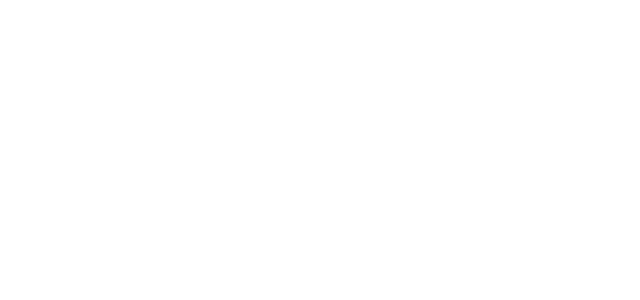
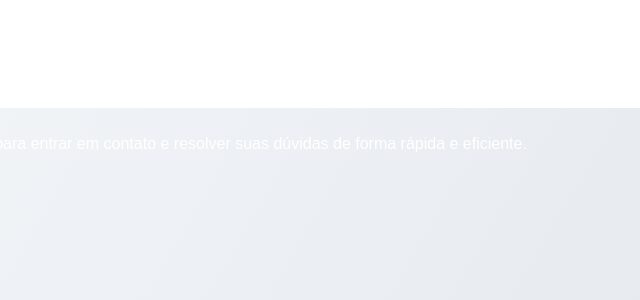
Before and after one commit to IsaiasZaza/cetmafront, a Next.js app: page /atendimento in a window 1280 px wide. Before the commit this address had no page. Shown: the part 1092-1392 px from the top of the page, without its empty margins (640-1280 px from the left). Before the commit the page ends 800 px from the top, so only its background shows below. Built offline with nearby package versions, Linux system fonts and the light colour scheme.

Commit message:
atendimento criado

```diff
--- /dev/null
+++ b/src/app/atendimento/page.js
@@ -0,0 +1,10 @@
+import AtendimentoAluno
+ from "@/components/AtendimentoAluno"
+
+const atendimento = () => {
+    return (
+        <AtendimentoAluno />
+    )
+}
+
+export default atendimento
--- /dev/null
+++ b/src/components/AtendimentoAluno.jsx
@@ -0,0 +1,96 @@
+"use client";
+
+import React from "react";
+import { FaEnvelope, FaWhatsapp, FaPhoneAlt } from "react-icons/fa";
+import MenuLateral from "./MenuLateral";
+import { motion } from "framer-motion";
+
+const AtendimentoAluno = () => {
+  const email = "contato@example.com";
+  const whatsappNumber = "+559199999999";
+  const phoneNumber = "+55 (91) 99999-9999";
+
+  return (
+    <div className="flex h-screen bg-gray-100">
+      {/* Menu lateral sem animação */}
+      <MenuLateral />
+
+      <motion.div
+        className="flex-grow flex flex-col justify-center items-center p-12"
+        style={{ background: "linear-gradient(120deg, #f8fafc 0%, #e7ebf0 100%)" }}
+        initial={{ opacity: 0 }}
+        animate={{ opacity: 1 }}
+        transition={{ duration: 1 }}
+      >
+        {/* Glassmorphism Card */}
+        <motion.div
+          className="rounded-xl shadow-2xl p-12 bg-white/60 backdrop-blur-lg text-center max-w-4xl relative overflow-hidden"
+          initial={{ opacity: 0, y: 50 }}
+          animate={{ opacity: 1, y: 0 }}
+          transition={{ duration: 1 }}
+        >
+          {/* Background Shape */}
+          <div className="absolute top-0 left-0 w-full h-full bg-gradient-to-tr from-blue-500 via-purple-400 to-pink-300 opacity-10 pointer-events-none"></div>
+
+          {/* Animated Title */}
+          <motion.h1
+            initial={{ opacity: 0, y: -50 }}
+            animate={{ opacity: 1, y: 0 }}
+            transition={{ duration: 1 }}
+            className="text-6xl font-extrabold text-transparent bg-clip-text bg-gradient-to-r from-gray-700 to-black mb-8"
+          >
+            Fale Conosco
+          </motion.h1>
+
+          {/* Description */}
+          <motion.p
+            initial={{ opacity: 0, y: 50 }}
+            animate={{ opacity: 1, y: 0 }}
+            transition={{ duration: 1, delay: 0.3 }}
+            className="text-lg text-gray-600 mb-12 leading-relaxed"
+          >
+            Nossa equipe está sempre disponível para ajudar você! Escolha uma das opções abaixo para entrar em contato
+            e resolver suas dúvidas de forma rápida e eficiente.
+          </motion.p>
+
+          {/* Buttons */}
+          <div className="space-y-8">
+            <motion.a
+              href={`mailto:${email}`}
+              className="flex items-center justify-center gap-4 bg-gradient-to-r from-blue-500 to-blue-700 text-white py-4 px-6 rounded-lg shadow-lg text-xl hover:scale-105 transform transition"
+              whileHover={{ scale: 1.1 }}
+            >
+              <FaEnvelope size={24} />
+              Enviar E-mail
+            </motion.a>
+            <motion.a
+              href={`https://wa.me/${whatsappNumber.replace(/\D/g, "")}`}
+              target="_blank"
+              rel="noopener noreferrer"
+              className="flex items-center justify-center gap-4 bg-gradient-to-r from-green-400 to-green-600 text-white py-4 px-6 rounded-lg shadow-lg text-xl hover:scale-105 transform transition"
+              whileHover={{ scale: 1.1 }}
+            >
+              <FaWhatsapp size={24} />
+              Chamar no WhatsApp
+            </motion.a>
+            <motion.a
+              href={`tel:${phoneNumber.replace(/\D/g, "")}`}
+              className="flex items-center justify-center gap-4 bg-gradient-to-r from-gray-600 to-gray-800 text-white py-4 px-6 rounded-lg shadow-lg text-xl hover:scale-105 transform transition"
+              whileHover={{ scale: 1.1 }}
+            >
+              <FaPhoneAlt size={24} />
+              Ligar para Nós
+            </motion.a>
+          </div>
+
+          {/* Decorative Elements */}
+          <div className="absolute -top-16 -right-16 w-40 h-40 bg-gradient-to-tr from-blue-300 to-purple-300 rounded-full opacity-20 animate-pulse"></div>
+          <div className="absolute -bottom-16 -left-16 w-40 h-40 bg-gradient-to-tr from-pink-300 to-purple-300 rounded-full opacity-20 animate-pulse"></div>
+
+        </motion.div>
+      </motion.div>
+    </div>
+  );
+};
+
+export default AtendimentoAluno;
```
